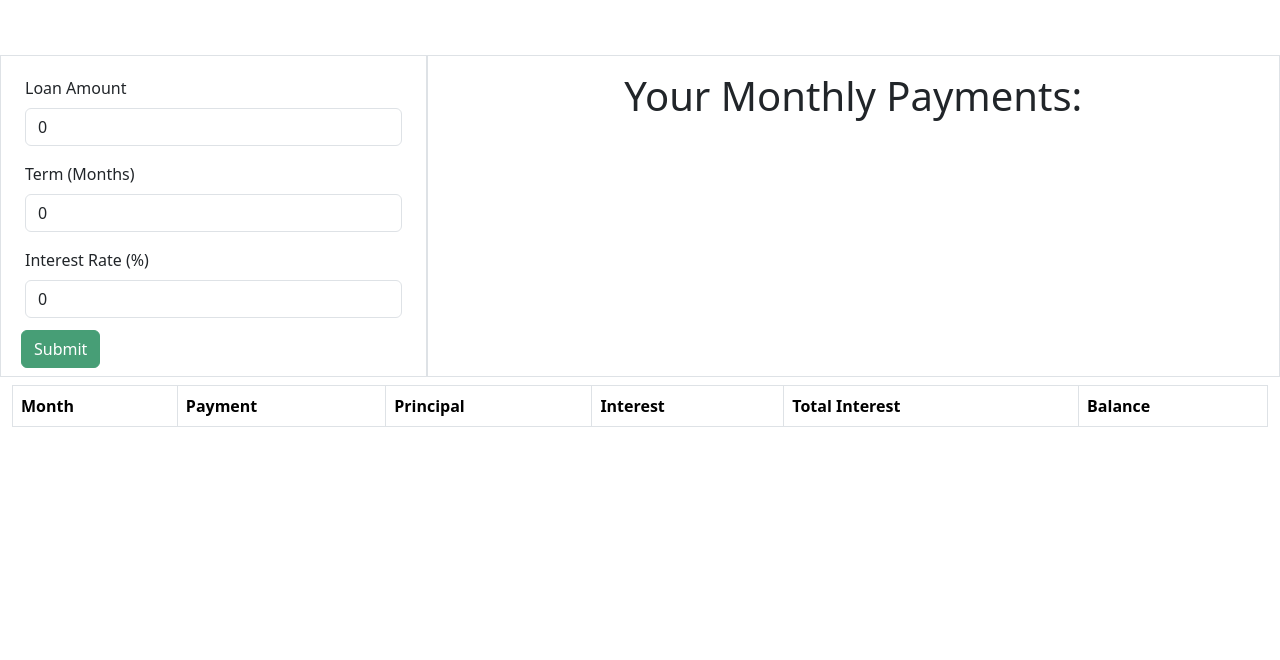
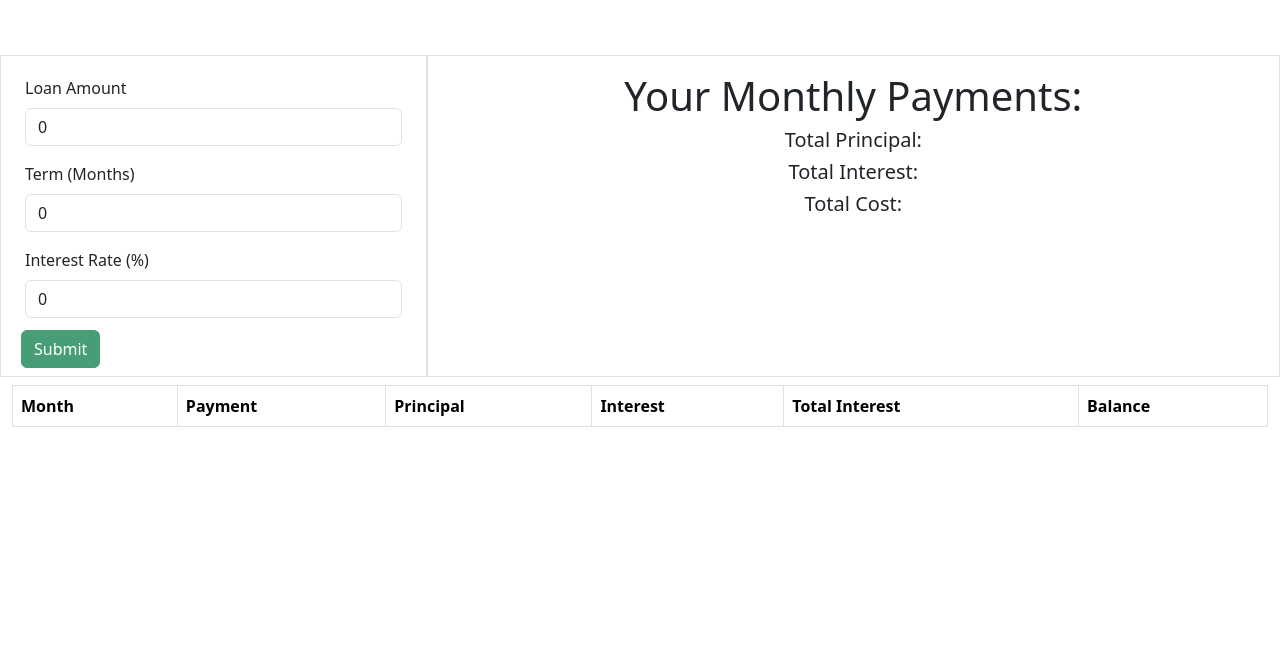
Before and after one commit to CordoBry9/mortgagecalculator, a plain HTML site: page app.html in a window 1280 px wide. Shown: the part 67-727 px from the top of the page. Drawn offline with nearby package versions, Linux system fonts and the light colour scheme; some packages are replaced by stand-ins of ours; a script that the page names is missing.

Commit message:
fixed end of remaining balance showing as -0

```diff
--- a/app.html
+++ b/app.html
@@ -85,9 +85,9 @@
             <div class="col-8 border border-1 py-3">
                 <h1 class="text-center">Your Monthly Payments:</h1>
                 <h2 class="text-center" id="totalMonthlyPay"></h2>
-                <h5 class="text-center" id="totalPrincipal"></h5>
-                <h5 class="text-center" id="totalInterest"></h5>
-                <h5 class="text-center" id="totalCost"></h5>
+                <h5 class="text-center" id="totalPrincipal">Total Principal:</h5>
+                <h5 class="text-center" id="totalInterest">Total Interest:</h5>
+                <h5 class="text-center" id="totalCost">Total Cost:</h5>
             </div>
         </div>
         <div class="table-responsive py-2">
--- a/js/site.js
+++ b/js/site.js
@@ -100,7 +100,7 @@ function displayResults(completeCalc) {
          <td>$${monthPaid.principalPayment.toFixed(2)}</td>
          <td>$${monthPaid.interestPayment.toFixed(2)}</td>
          <td>$${monthPaid.totalInterestPaid.toFixed(2)}</td>
-         <td>$${monthPaid.remainingBalance.toFixed(2)}</td></tr>`;
+         <td>$${Math.abs(monthPaid.remainingBalance).toFixed(2)}</td></tr>`;
 
     });
 
```
